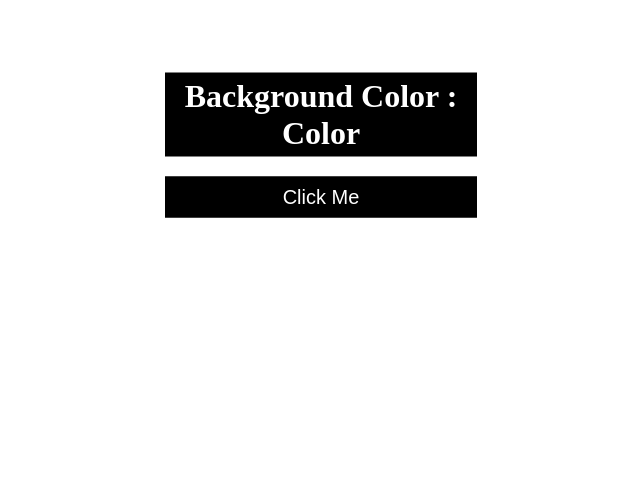
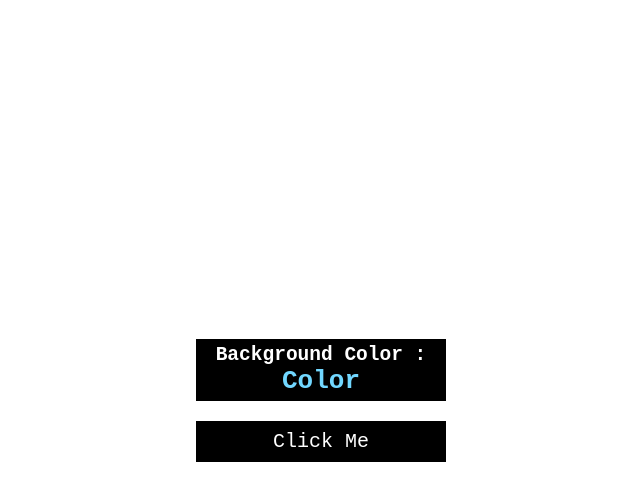
Before and after one commit to Inori-dokusha/mini-projects, a plain HTML site: page color-flipper/index.html in a window 1280 px wide. Shown: the whole page, without its empty margins (319-959 px from the left). Drawn offline with Linux system fonts and the light colour scheme.

Commit message:
update index.css

```diff
--- a/color-flipper/index.css
+++ b/color-flipper/index.css
@@ -1,16 +1,16 @@
 * {
     margin: 0;
     padding: 0;
+    font-family: monospace;
 }
 
 body {
     display: grid;
-    place-items: center;
+    place-content: center;
+    min-height: 100vh;
 }
 
 main {
-    margin: 0 auto;
-    transform: translateY(50%);
     display: grid;
 }
 
@@ -21,6 +21,16 @@ main {
     text-align: center;
 }
 
+.title > h1 {
+    font-size: 1.5rem;
+}
+
+#color {
+    font-size: 2rem;
+    font-weight: bold;
+    color: #71D7FF;
+}
+
 button {
     background-color: black;
     border: 1px solid black;
```
